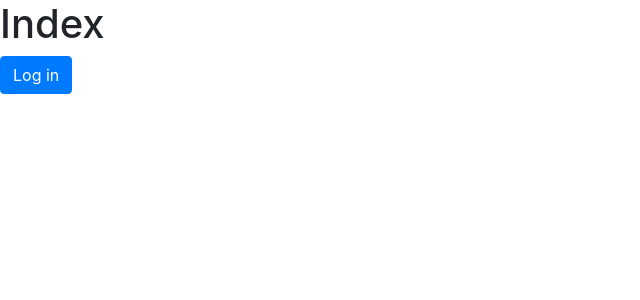
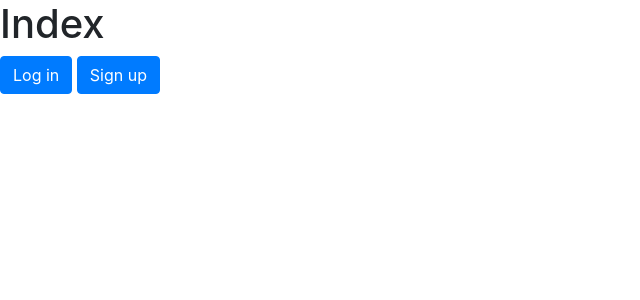
Before and after one commit to KayongoYongo/PP-Django_Sign_up_and_log_in, a Django app: page / in a window 1280 px wide. Shown: the top 300 px of the page, without its empty margins (0-640 px from the left). Run offline with Django 4.2, Linux system fonts and the light colour scheme; some libraries are stand-ins or nearby versions.

Commit message:
updated index.html to show certaain buttons if authenticated

```diff
--- a/sign_up_and_log_in/sign_up_and_log_in_app/templates/sign_up_and_log_in_app/index.html
+++ b/sign_up_and_log_in/sign_up_and_log_in_app/templates/sign_up_and_log_in_app/index.html
@@ -21,10 +21,12 @@
             </div>
         {% endfor %}
     {% endif %}
-    {% if user_authenticated %}
-        <a href="{% url 'logout' %}" class="btn btn-danger">Logout</a>
+    {% if user.is_authenticated %}
+    <!--If the user is authenticated show this-->
+    <a href="{% url 'logout' %}" class="btn btn-danger">Logout</a>
     {% else %}
-        <!--<a href="{% url 'sign_up_page' %}" class="btn btn-primary">Sign up</a>-->
-        <a href="{% url 'log_in_page' %}" class="btn btn-primary">Log in</a>
+    <!--If the user is not authenticated,  impliment this-->
+    <a href="{% url 'log_in_page' %}" class="btn btn-primary">Log in</a>
+    <a href="{% url 'sign_up_page' %}" class="btn btn-primary">Sign up</a>
     {% endif %}
 {% endblock %}
```
